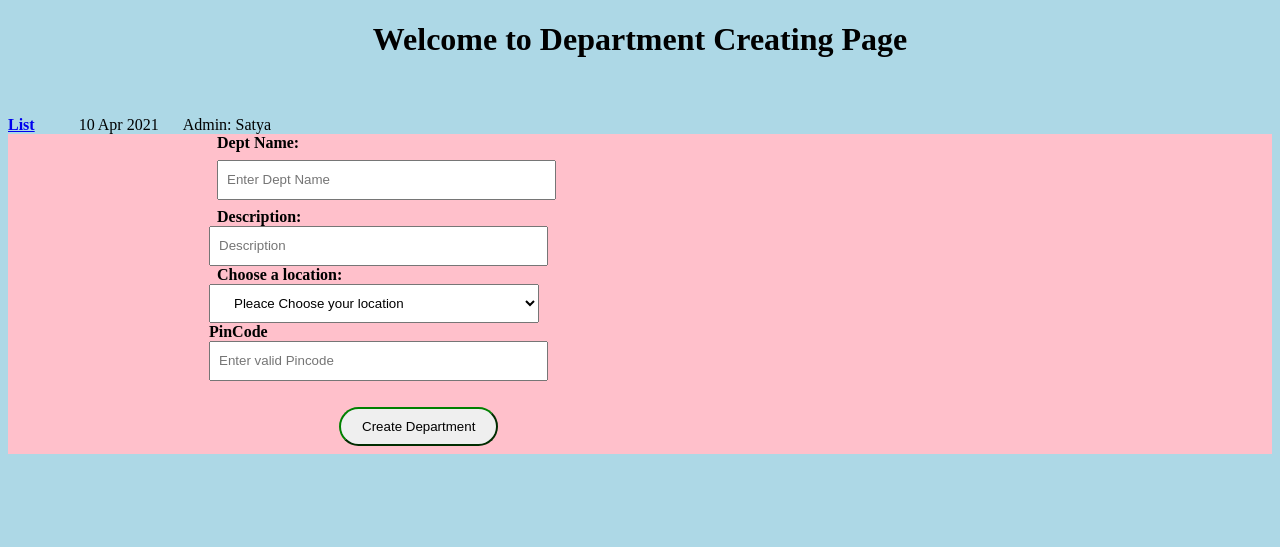
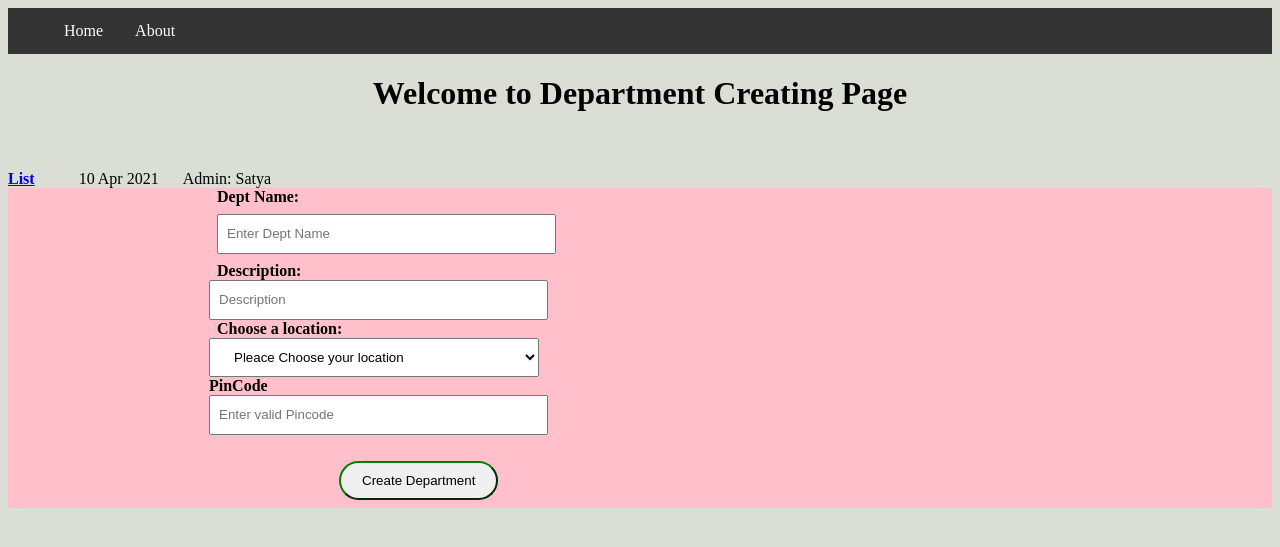
Before and after one commit to satyaraju999/django_project_mac, a Django app: page /first_app/department/create_department/ in a window 1280 px wide; the page is wider, and only the part inside the window is pictured. Shown: the top 547 px of that part. Run offline with Django 3.2, Linux system fonts and the light colour scheme.

Commit message:
added another inclusion tag and html nav bar color changes

```diff
--- a/first_app/models.py
+++ b/first_app/models.py
@@ -6,6 +6,9 @@ class Department(models.Model):
     description = models.CharField(max_length=50,null=False)
     date_created = models.DateTimeField(auto_now=True)
     date_updated = models.DateTimeField(null=True)
+
+    def __str__(self):
+        return f"{self.name} - {self.description}"
 
 
 class Employee(models.Model):
--- a/first_app/templates/first_app/create_department.html
+++ b/first_app/templates/first_app/create_department.html
@@ -5,8 +5,53 @@
     <title>Create Department</title>
 
     <style>
+        table, td, th {
+            border: 1px solid black;
+            padding: 10px;
+        }
+        table {
+            border-collapse: collapse;
+            width: 50%;
+
+        }
+        td {
+            text-align: center;
+        }
+        th {
+            background-color: #4CAF50;
+            color: white;
+        }
+        tr:hover {
+            background-color: #bbff99;
+        }
+        ul {
+          list-style-type: none;
+          margin: 0;
+          top: 0;
+          width:100%
+          padding: 0;
+          overflow: hidden;
+          background-color: #333;
+        }
+
+        li {
+          float: left;
+        }
+
+        li a {
+          display: block;
+          color: white;
+          text-align: center;
+          padding: 14px 16px;
+          text-decoration: none;
+        }
+
+        li a:hover {
+          background-color: #111;
+        }
+
         body {
-        background-color: lightblue;
+        background-color: #DADED4;
         }
 
         .labelStyle {
@@ -73,6 +118,14 @@
     </style>
 </head>
 <body>
+<ul>
+    <li><a href="{% url 'home' %}" target="_self" id = "home" name="first_app/home" >Home</a></li>
+    <li><a href="{% url 'about' %}" target="_self" id = "about" name="first_app/about">About</a></li>
+<!--    <li><button type="button" name="Sign In"  >Sign In</button></li>-->
+<!--    <li><button type="button" name="Sign Up"  >Sign Up</button></li>-->
+</ul>
+
+
 <h1>Welcome to Department Creating Page</h1><br>
 <a href="{% url 'dept_list' %}" style="margin-left:1400px;"><b>Dept List</b></a>
 <label style="margin-left:40px;"> {% now "d M Y" %} </label>
```
Also changed, not shown: first_app/templates/first_app/dept_list.html (+22 -3 lines), first_app/templates/first_app/home.html (+62 -6 lines), first_app/templates/first_app/latest.html (+33 -7 lines), first_app/templatetags/custom_tags.py (+8 -1 lines), db.sqlite3.
